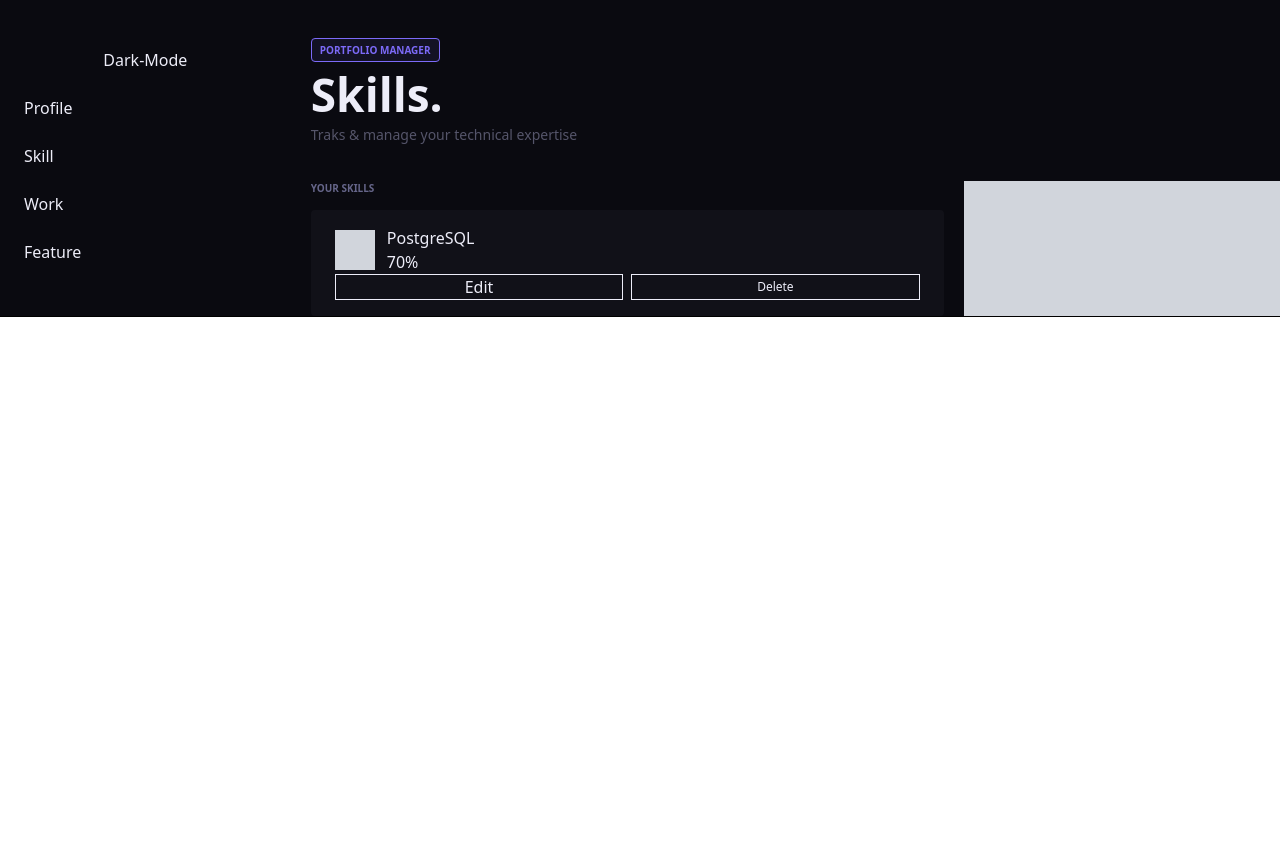
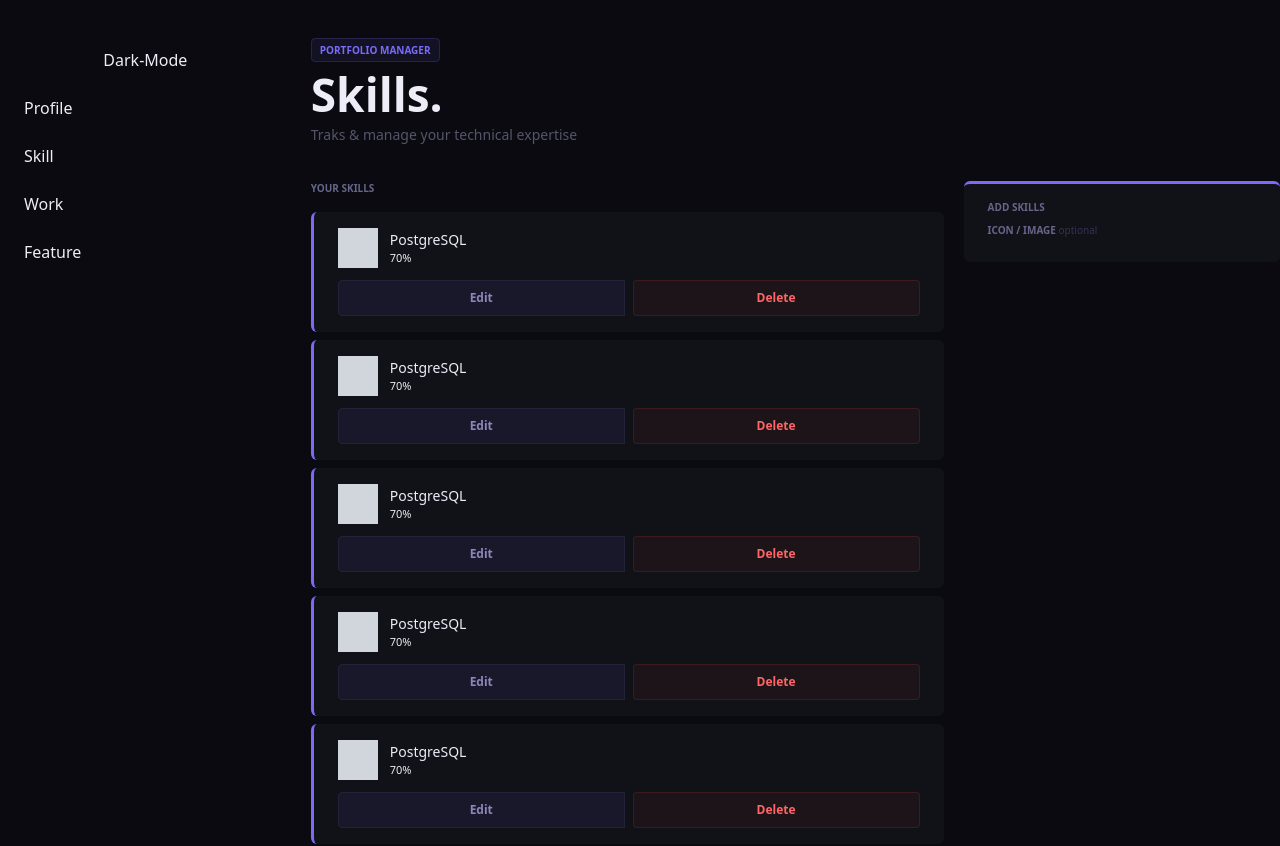
Before and after one commit to Vanchay21s/jj, a React (Vite) app: page /skill in a window 1280 px wide. Shown: the top 846 px of the page. Before the commit the page ends 800 px from the top, so only its background shows below. Built offline with nearby package versions, Linux system fonts and the light colour scheme; no server answers; a web font is replaced by a local one.

Commit message:
feature-formSkill-part2

```diff
--- /dev/null
+++ b/src/pages/Input_Form/folder_skills/CardSkill.jsx
@@ -0,0 +1,19 @@
+export const CardSkill = () => {
+    return(
+        <article className="bg-[#111118] py-4 px-6 rounded-md flex flex-col border-l-3 border-[#7C6AF8] ">
+            <div className="flex items-center gap-3">
+                <div className="size-10 bg-gray-300">
+                    <img src="" alt="" />
+                </div>
+                <div>
+                    <h1 className="text-[14px]">PostgreSQL</h1>
+                    <h1 className="text-[11px]">70%</h1>
+                </div>
+            </div>
+            <div className="flex gap-2 mt-3">
+                <button className="w-1/2 py-2 px-3 border rounded-s border-[#22223A] text-[12px] text-[#8888BB] bg-[#18182A] font-bold cursor-pointer">Edit</button>
+                <button className="w-1/2 py-2 px-3 border rounded-sm border-[#FF4D4D22]  text-[12px] text-[#FF6666] bg-[#FF4D4D0D]  font-bold cursor-pointer">Delete</button>
+            </div>
+        </article>
+    )
+}
--- a/src/pages/Input_Form/folder_skills/FormSkill.jsx
+++ b/src/pages/Input_Form/folder_skills/FormSkill.jsx
@@ -1,10 +1,12 @@
+import { CardSkill } from "./CardSkill"
+
 export const FormSkill = () =>{
     return(
         <article className="w-full">
             {/* header */}
             <div className="w-full flex justify-between">
                 <div className="">
-                    <span className="text-[10px] text-[#7C6AF8] bg-[#7C6AF715] font-bold uppercase px-2 py-1 border rounded-sm ">Portfolio Manager</span>
+                    <span className="text-[10px] text-[#7C6AF8] bg-[#7C6AF715] font-bold uppercase px-2 py-1 border border-[#7C6AF730] rounded-sm ">Portfolio Manager</span>
                     <h1 className="text-[46px] font-bold text-[#EDEDF8]">Skills.</h1>
                     <p className="text-[14px] mt-[-5px] text-[#55556A]">Traks & manage your technical expertise</p>
                 </div>
@@ -13,26 +15,26 @@ export const FormSkill = () =>{
             {/* Skill list and form */}
             <div className="flex gap-5 mt-[36px]">
                 {/* Skill list */}
-                <div className="w-2/3 flex flex-col ">
-                    <h1 className="text-[#66668A] uppercase text-[10px] font-bold mb-[14px]">your skills</h1>
-                    <div className="bg-[#111118] py-4 px-6 rounded-sm flex flex-col ">
-                        <div className="flex items-center gap-3">
-                            <div className="size-10 bg-gray-300">
-                                <img src="" alt="" />
-                            </div>
-                            <div>
-                                <h1>PostgreSQL</h1>
-                                <h1>70%</h1>
-                            </div>
-                        </div>
-                        <div className="flex gap-2">
-                            <button className="w-1/2 border">Edit</button>
-                            <button className="w-1/2 border text-[12px]">Delete</button>
-                        </div>
-                    </div>
+                <div className="w-2/3 flex flex-col gap-2 ">
+                    <h1 className="text-[#66668A] uppercase text-[10px] font-bold mb-2">your skills</h1>
+                    <CardSkill />
+                    <CardSkill />
+                    <CardSkill />
+                    <CardSkill />
+                    <CardSkill />
+                    <CardSkill />
+                    <CardSkill />
+                    <CardSkill />
                 </div>
                 {/* Skill Form  */}
-                <div className="w-1/3 bg-gray-300 g">
+                <div className="w-1/3 ">
+                    <article className="bg-[#111118] py-4 px-6 rounded-md flex flex-col border-t-3 border-[#7C6AF8] ">
+                        <h1 className="text-[#66668A] uppercase text-[10px] font-bold mb-2">Add skills</h1>
+                        <h1 className="text-[#66668A] uppercase text-[10px] font-bold mb-2">ICON / IMAGE <span className="text-[#333355] lowercase font-medium">optional</span></h1>
+                        <div>
+
+                        </div>
+                    </article>
                 </div>
             </div>
         </article>
```
